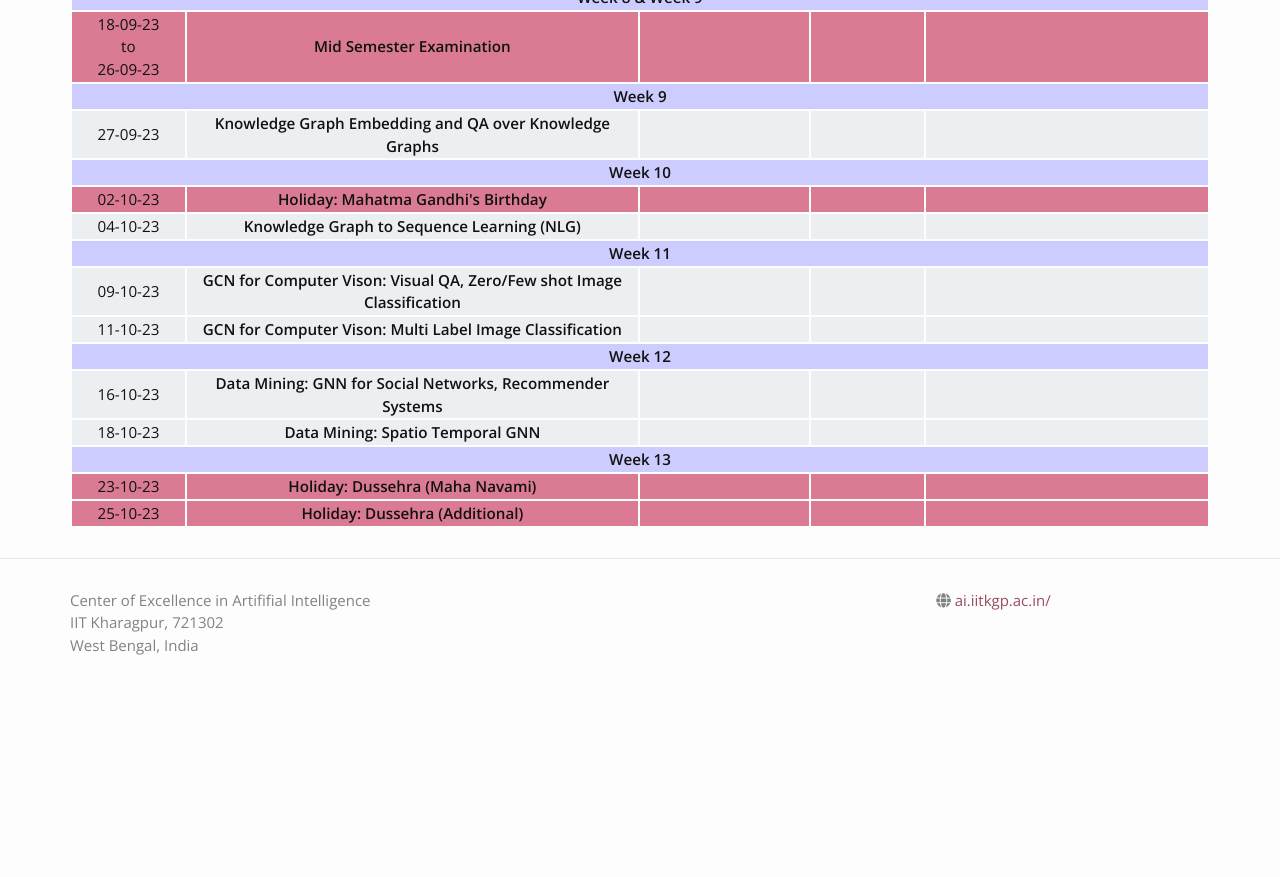
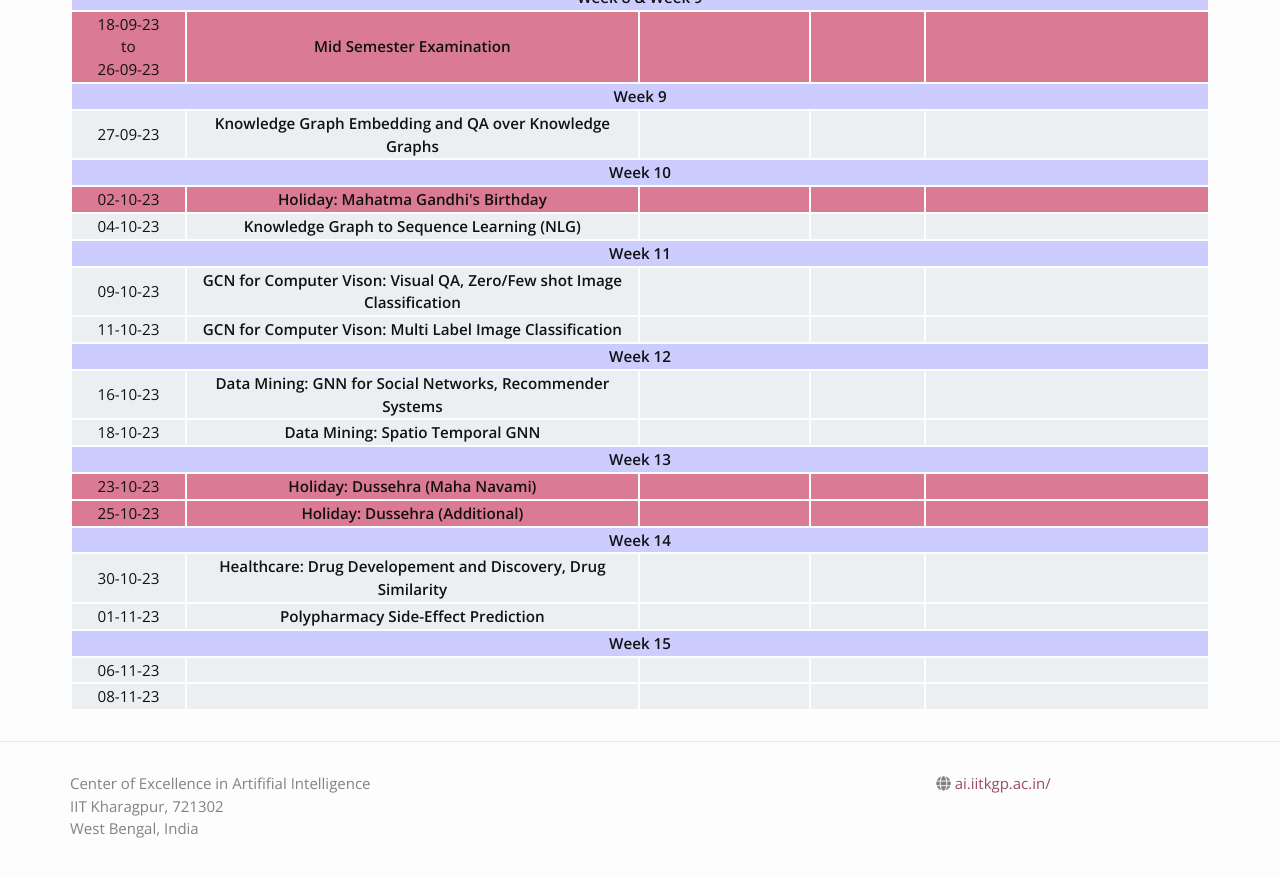
Before and after one commit to plaban/GMLFA_Autumn_2023, a Jekyll site: the page built from schedule.md, in a window 1280 px wide and 900 px high, scrolled down 984 px. Shown: the top 877 px of the window. Built offline with Jekyll 4.4.1, drawn with Linux system fonts in a browser that asks for light colours; nearby versions of some CDN libraries; before the commit the page ends 1700 px from its top, so only the background shows below that.

Commit message:
updated schedule

```diff
--- a/_layouts/schedule.html
+++ b/_layouts/schedule.html
@@ -250,6 +250,44 @@ layout: default
                 <td align="center"></td>
             </tr>
 
+        <tr bgcolor="#CCCCFF">
+                <th colspan=5 align="center" style="vertical-align:middle;">Week 14</th>
+        </tr>
+
+            <tr bgcolor="#ECEFF1">
+                <td align="center">30-10-23</td>
+                <td align="center"><b>Healthcare: Drug Developement and Discovery, Drug Similarity</b></td>
+                <td align="center"></td>
+                <td align="center"></td>
+                <td align="center"></td>
+            </tr>
+            <tr bgcolor="#ECEFF1">
+                <td align="center">01-11-23</td>
+                <td align="center"><b>Polypharmacy Side-Effect Prediction</b></td>
+                <td align="center"></td>
+                <td align="center"></td>
+                <td align="center"></td>
+            </tr>
+
+        <tr bgcolor="#CCCCFF">
+                <th colspan=5 align="center" style="vertical-align:middle;">Week 15</th>
+        </tr>
+
+            <tr bgcolor="#ECEFF1">
+                <td align="center">06-11-23</td>
+                <td align="center"><b></b></td>
+                <td align="center"></td>
+                <td align="center"></td>
+                <td align="center"></td>
+            </tr>
+            <tr bgcolor="#ECEFF1">
+                <td align="center">08-11-23</td>
+                <td align="center"><b></b></td>
+                <td align="center"></td>
+                <td align="center"></td>
+                <td align="center"></td>
+            </tr>
+
         </tbody>
     </table>
 </div>
```
